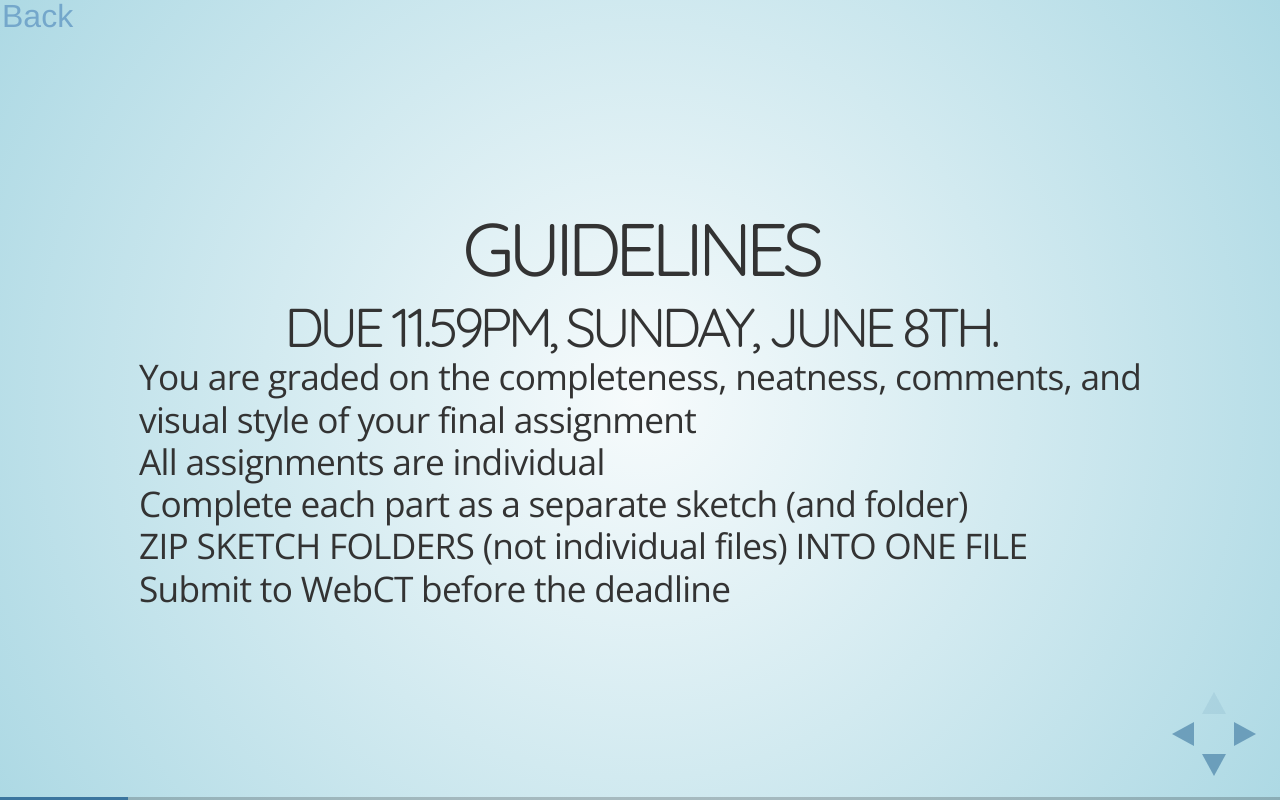
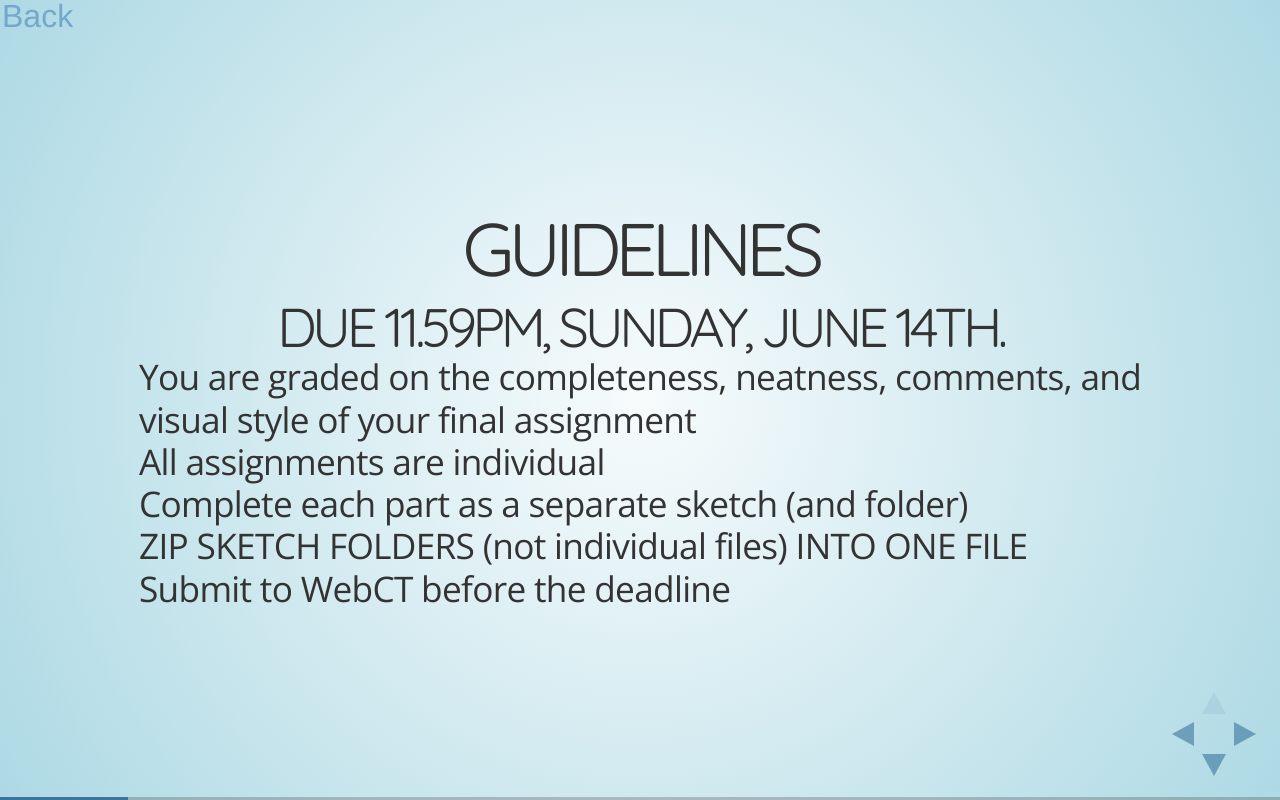
Before and after one commit to mattlockyer/iat167, a plain HTML site: page assignment2.html in a window 1280 px wide. Both pictures are taken after a click on the element 1251 px from the left and 734 px from the top of the page. Drawn offline with nearby package versions, Linux system fonts and the light colour scheme.

Commit message:
released assignment 2 and objects sections

```diff
--- a/assignment2.html
+++ b/assignment2.html
@@ -46,7 +46,7 @@
                     <section>
                         <h2>Guidelines</h2>
                         <h3>
-                            Due 11.59pm, Sunday, June 8th.
+                            Due 11.59pm, Sunday, June 14th.
                         </h3>
                         <ul class="list-style-none">
                             <li>You are graded on the completeness, neatness, comments, and visual style of your final assignment</li>
```
Also changed, not shown: index.html (+2 -5 lines).
